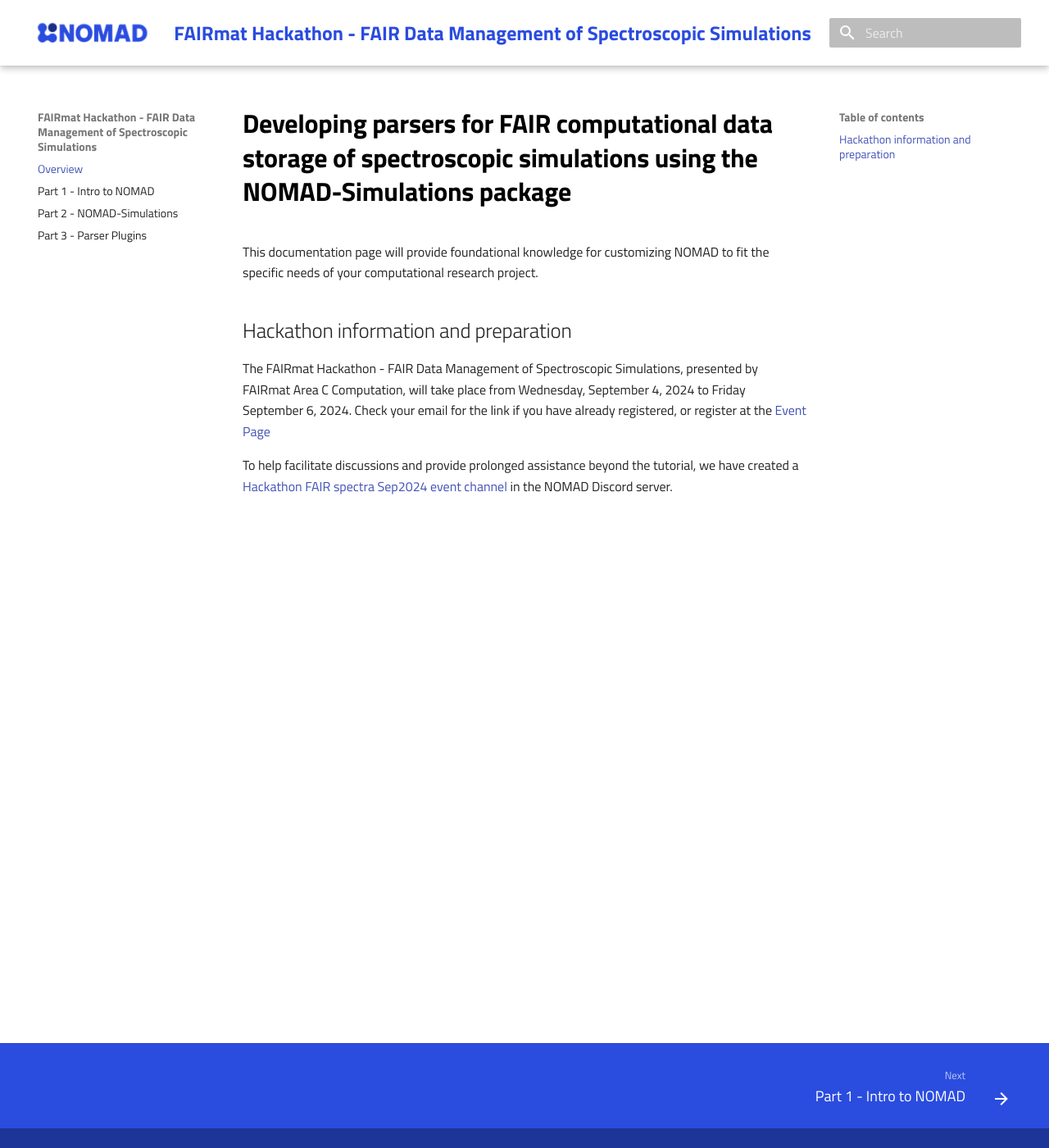
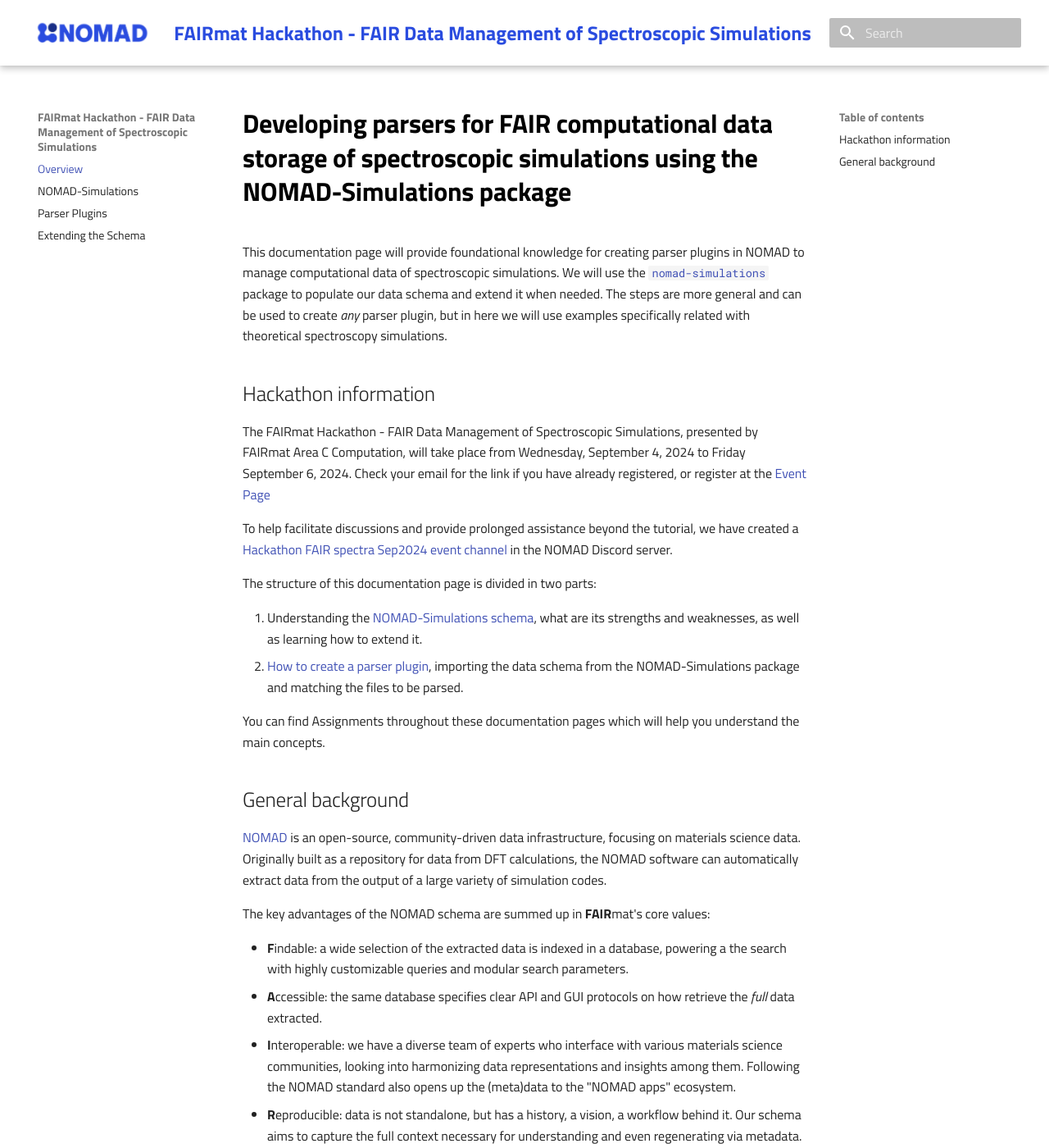
Before and after one commit to FAIRmat-NFDI/hackathon-fair-spectroscopy-data-2024, an MkDocs documentation site: the page built from docs/index.md, in a window 1280 px wide and 1400 px high. Shown: the whole window at 82% size. Built offline with MkDocs 1.6.1 and Material for MkDocs 9.7.7, drawn with Linux system fonts in a browser that asks for light colours; nearby versions of some CDN libraries; library files that are not in the unit come from our copies; some of the changed text lies outside the part shown.

Commit message:
Polished nomad_simulations.md
Added schema_plugins.md with rework

```diff
--- a/docs/index.md
+++ b/docs/index.md
@@ -1,9 +1,30 @@
 # Developing parsers for FAIR computational data storage of spectroscopic simulations using the NOMAD-Simulations package
 
-This documentation page will provide foundational knowledge for customizing NOMAD to fit the specific needs of your computational research project.
+This documentation page will provide foundational knowledge for creating parser plugins in NOMAD to manage computational data of spectroscopic simulations. We will use the [`nomad-simulations`](https://pypi.org/project/nomad-simulations/) package to populate our data schema and extend it when needed. The steps are more general and can be used to create _any_ parser plugin, but in here we will use examples specifically related with theoretical spectroscopy simulations.
 
-## Hackathon information and preparation
+## Hackathon information
 
 The FAIRmat Hackathon - FAIR Data Management of Spectroscopic Simulations, presented by FAIRmat Area C Computation, will take place from Wednesday, September 4, 2024 to Friday September 6, 2024. Check your email for the link if you have already registered, or register at the [Event Page](https://events.fairmat-nfdi.eu/event/25/){:target="_blank"}
 
 To help facilitate discussions and provide prolonged assistance beyond the tutorial, we have created a [Hackathon FAIR spectra Sep2024 event channel](https://discord.gg/qgpHtPZwkt) in the NOMAD Discord server.
+
+The structure of this documentation page is divided in two parts:
+
+1. Understanding the [NOMAD-Simulations schema](nomad_simulations.md), what are its strengths and weaknesses, as well as learning how to extend it.
+2. [How to create a parser plugin](parser_plugins.md), importing the data schema from the NOMAD-Simulations package and matching the files to be parsed.
+
+You can find Assignments throughout these documentation pages which will help you understand the main concepts.
+
+
+## General background
+
+[NOMAD](https://nomad-lab.eu/nomad-lab/){:target="_blank"} is an open-source, community-driven data infrastructure, focusing on materials science data. Originally built as a repository for data from DFT calculations, the NOMAD software can automatically extract data from the output of a large variety of simulation codes.
+
+The key advantages of the NOMAD schema are summed up in **FAIR**mat's core values:
+
+- **F**indable: a wide selection of the extracted data is indexed in a database, powering a the search with highly customizable queries and modular search parameters.
+- **A**ccessible: the same database specifies clear API and GUI protocols on how retrieve the _full_ data extracted.
+- **I**nteroperable: we have a diverse team of experts who interface with various materials science communities, looking into harmonizing data representations and insights among them. Following the NOMAD standard also opens up the (meta)data to the "NOMAD apps" ecosystem. <!-- Repeated in Parsers intro -->
+- **R**eproducible: data is not standalone, but has a history, a vision, a workflow behind it. Our schema aims to capture the full context necessary for understanding and even regenerating via metadata.
+
+We have presented and prepared several resources that can be visited after this Hackathon. You can find more information in the [Domain-specific NOMAD documentation page](https://nomad-lab.eu/prod/v1/staging/docs/examples/overview.html). If you want to know more, we also recommend you to check our latest Tutorial 14, the [Youtube playlist](https://www.youtube.com/watch?v=Al_wY2eqn6g&list=PLrRaxjvn6FDXiHpOKpRN_Phv14Qdqg7lp) as well as its [documentation page](https://fairmat-nfdi.github.io/fairmat-tutorial-14-computational-plugins/).
--- a/docs/parser_plugins.md
+++ b/docs/parser_plugins.md
@@ -1,4 +1,4 @@
-# Part 3 - Creating Parser Plugins from Scratch
+# Creating parser plugins
 
 One of NOMAD's most recognized features is drag-and-drop parsing.
 The NOMAD parsers, which automate the conversion of raw simulation files into the standardized NOMAD format, significantly offload the burden of data annotation from researchers, reducing their data management responsibilities while also improving the accessibility of their data.
--- a/mkdocs.yml
+++ b/mkdocs.yml
@@ -4,9 +4,9 @@ site_description: |
 site_author: FAIRmat consortium
 nav:
   - Overview: index.md
-  - Part 1 - Intro to NOMAD: intro.md
-  - Part 2 - NOMAD-Simulations: nomad_simulations.md
-  - Part 3 - Parser Plugins: parser_plugins.md
+  - NOMAD-Simulations: nomad_simulations.md
+  - Parser Plugins: parser_plugins.md
+  - Extending the Schema: schema_plugins.md
 theme:
   name: material
   palette:
```
Also changed, not shown: docs/intro.md (deleted, +0 -12 lines), docs/nomad_simulations.md (+28 -10 lines), docs/schema_plugins.md (added, +214 -0 lines).
